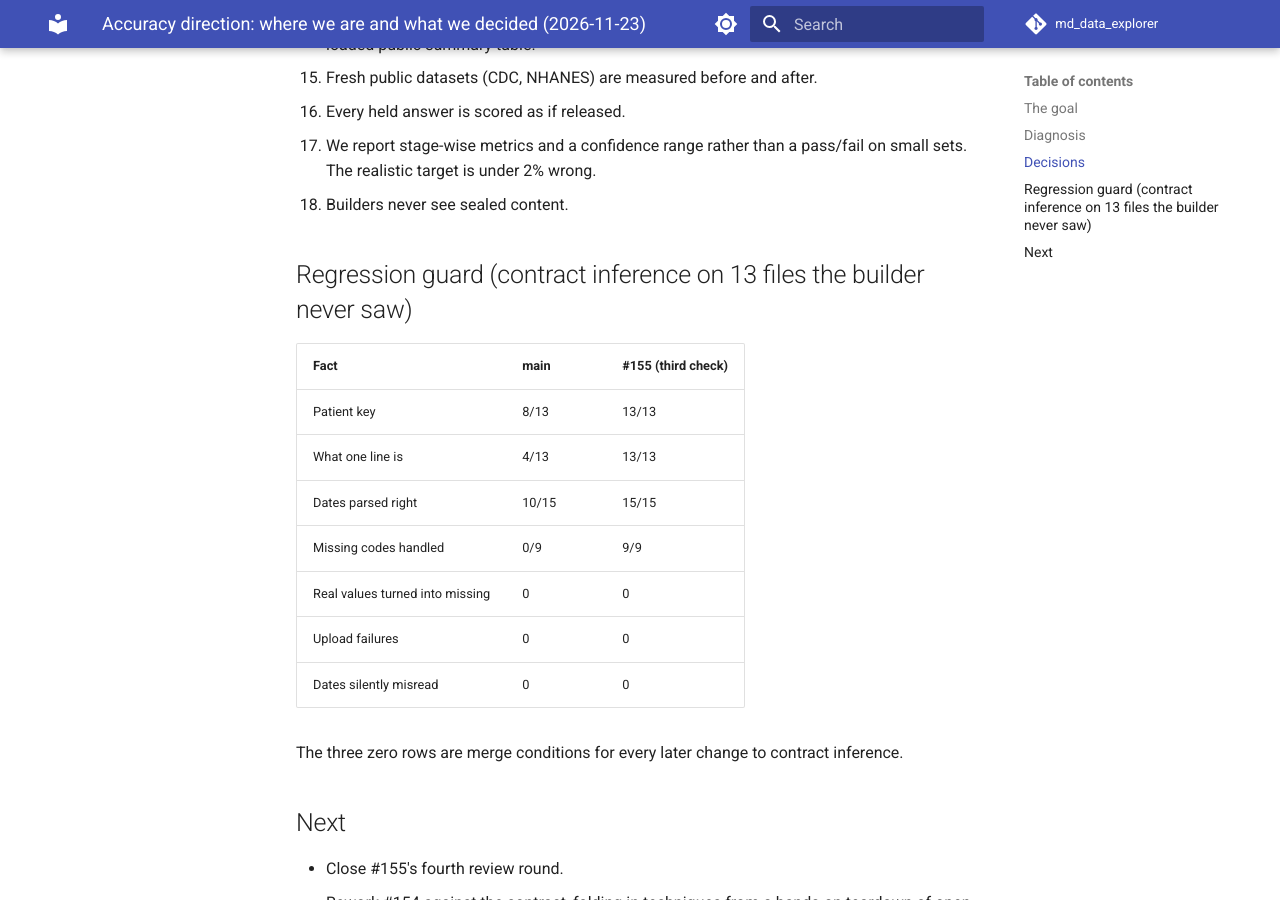
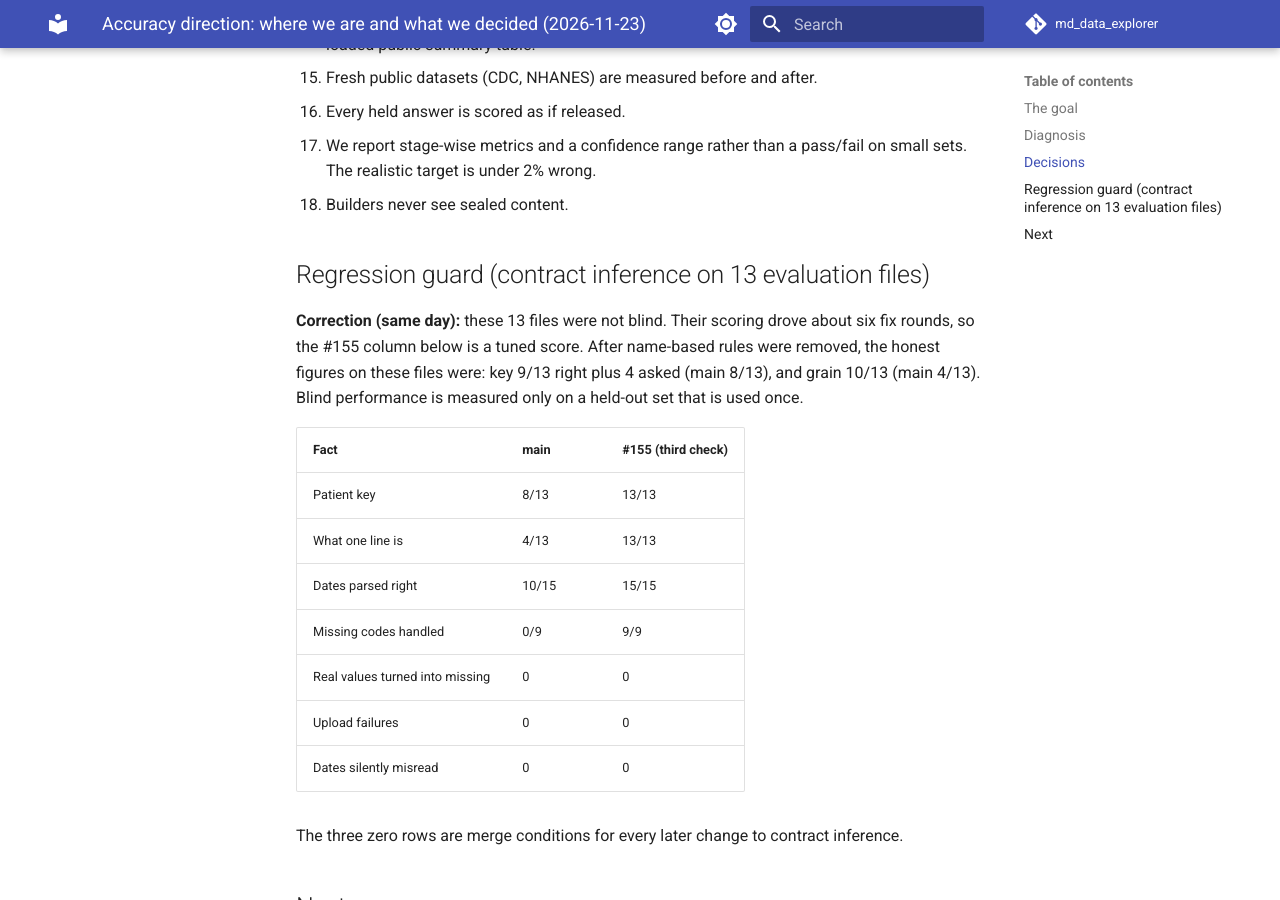
Before and after one commit to jtouley/md_data_explorer, an MkDocs documentation site: the page built from docs/review/2026-11-23-accuracy-direction.md, in a window 1280 px wide and 900 px high, scrolled down 2022 px. Built offline with MkDocs 1.6.1 and Material for MkDocs 9.7.7, drawn with Linux system fonts in a browser that asks for light colours; comment, search, counter and statistics services are not loaded.

Commit message:
docs(review): correct the claim that the 13 scoring files were unseen
Co-Authored-By: Claude Opus 5.5 <noreply@anthropic.com>
Claude-Session: https://claude.ai/code/session_01Lho8TYTiEckwDsM4soF5Ym

```diff
--- a/docs/review/2026-11-23-accuracy-direction.md
+++ b/docs/review/2026-11-23-accuracy-direction.md
@@ -47,7 +47,10 @@ Five independent reviews (failure forensics, a live model probe, architecture, e
    - We report stage-wise metrics and a confidence range rather than a pass/fail on small sets. The realistic target is under 2% wrong.
    - Builders never see sealed content.
 
-## Regression guard (contract inference on 13 files the builder never saw)
+## Regression guard (contract inference on 13 evaluation files)
+
+**Correction (same day):** these 13 files were not blind. Their scoring drove about six fix rounds, so the #155 column below is a tuned score. After name-based rules were removed, the honest figures on these files were: key 9/13 right plus 4 asked (main 8/13), and grain 10/13 (main 4/13). Blind performance is measured only on a held-out set that is used once.
+
 
 | Fact | main | #155 (third check) |
 |---|---|---|
```
